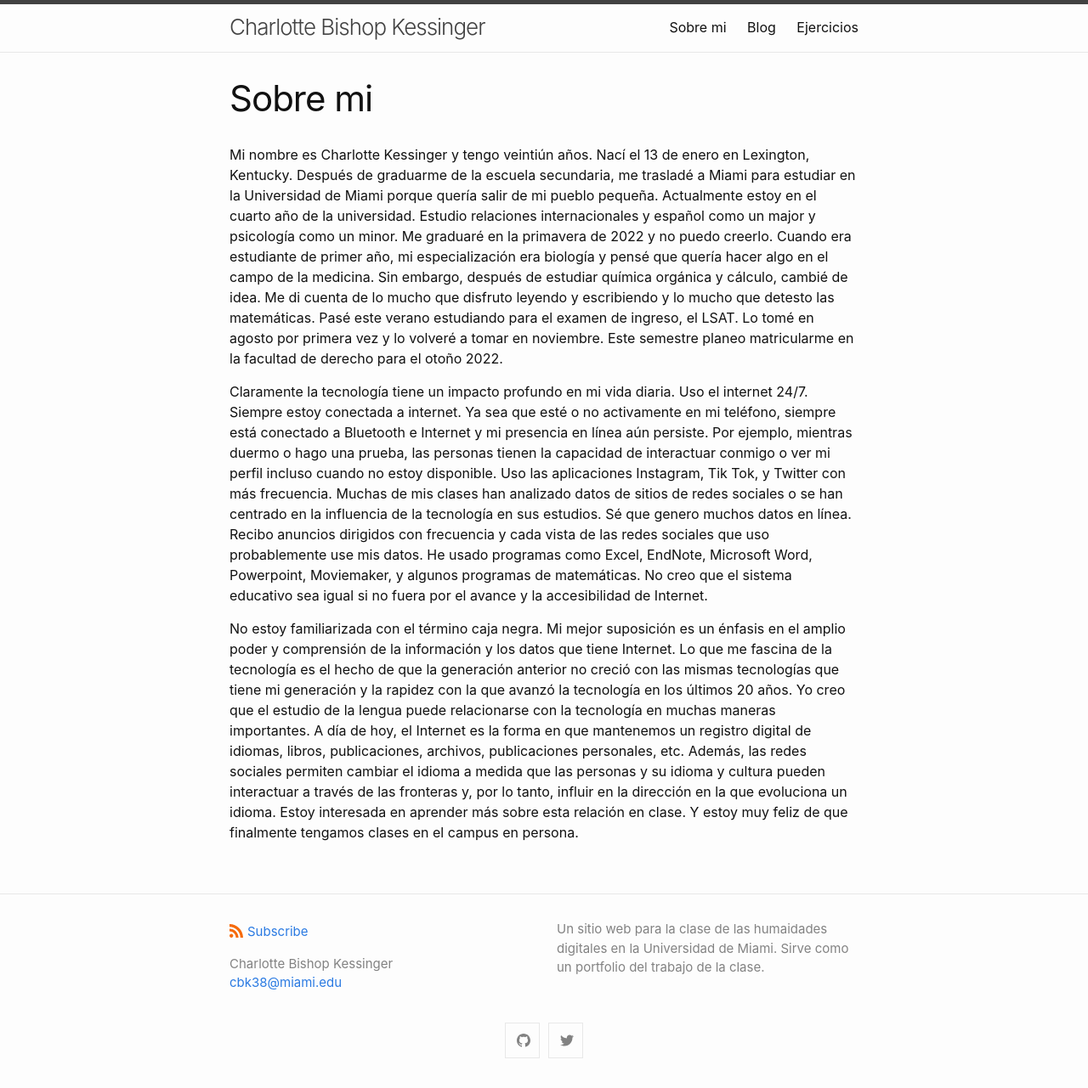
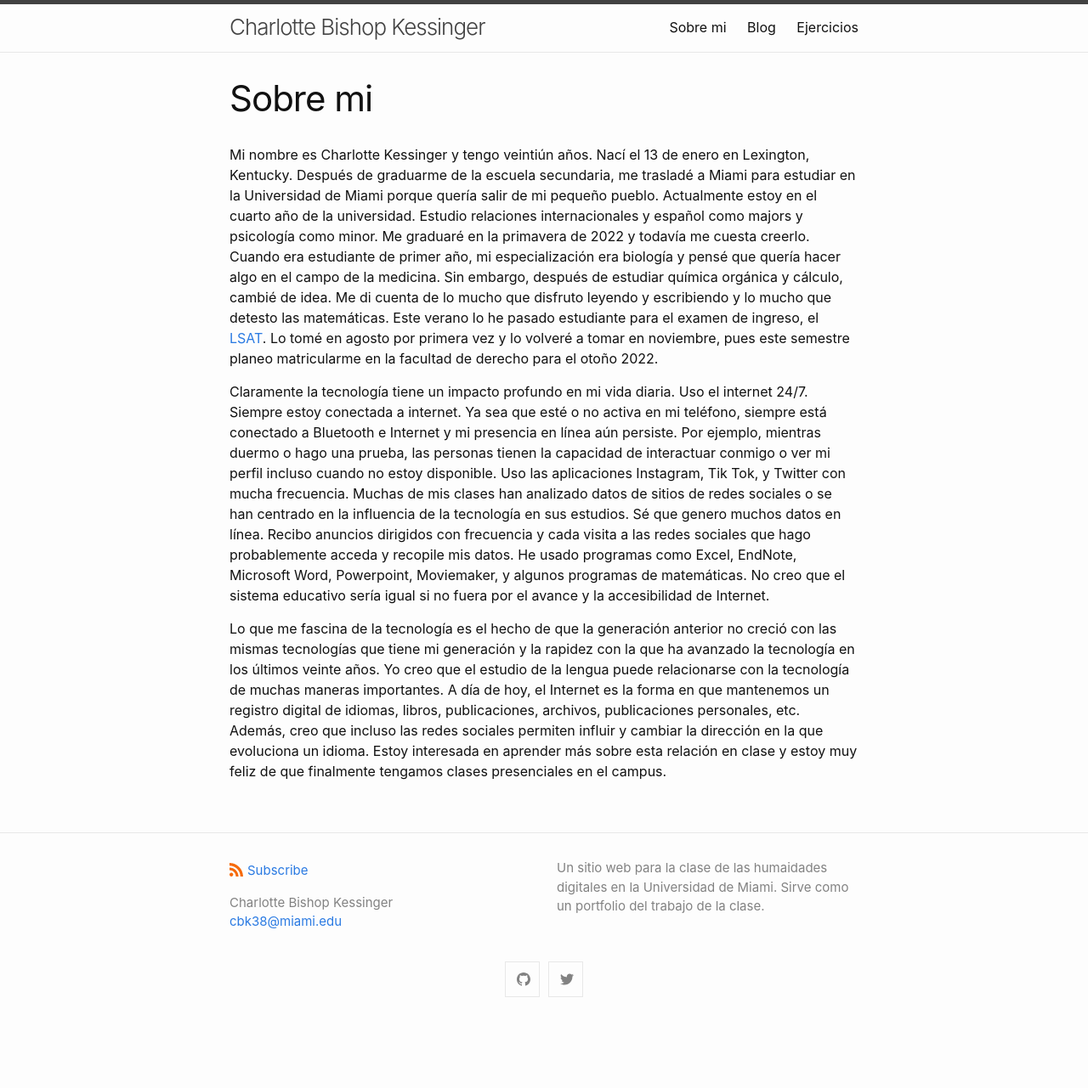
Before and after one commit to charkessinger/charkessinger.github.io, a Jekyll site: the page built from sobre_mi.md, in a window 1280 px wide. Shown: the whole page at 85% size. Built offline with Jekyll 4.4.1, drawn with Linux system fonts in a browser that asks for light colours; after the commit the page ends 1209 px from its top, so only the background shows below that.

Commit message:
Update sobre_mi.md

```diff
--- a/sobre_mi.md
+++ b/sobre_mi.md
@@ -3,8 +3,9 @@ layout: page
 title: Sobre mi
 permalink: /sobre_mi/
 ---
-<p>Mi nombre es Charlotte Kessinger y tengo veintiún años. Nací el 13 de enero en Lexington, Kentucky. Después de graduarme de la escuela secundaria, me trasladé a Miami para estudiar en la Universidad de Miami porque quería salir de mi pueblo pequeña. Actualmente estoy en el cuarto año de la universidad. Estudio relaciones internacionales y español como un major y psicología como un minor. Me graduaré en la primavera de 2022 y no puedo creerlo. Cuando era estudiante de primer año, mi especialización era biología y pensé que quería hacer algo en el campo de la medicina. Sin embargo, después de estudiar química orgánica y cálculo, cambié de idea. Me di cuenta de lo mucho que disfruto leyendo y escribiendo y lo mucho que detesto las matemáticas. Pasé este verano estudiando para el examen de ingreso, el LSAT. Lo tomé en agosto por primera vez y lo volveré a tomar en noviembre. Este semestre planeo matricularme en la facultad de derecho para el otoño 2022.<p>
 
-<p>Claramente la tecnología tiene un impacto profundo en mi vida diaria. Uso el internet 24/7. Siempre estoy conectada a internet. Ya sea que esté o no activamente en mi teléfono, siempre está conectado a Bluetooth e Internet y mi presencia en línea aún persiste. Por ejemplo, mientras duermo o hago una prueba, las personas tienen la capacidad de interactuar conmigo o ver mi perfil incluso cuando no estoy disponible. Uso las aplicaciones Instagram, Tik Tok, y Twitter con más frecuencia. Muchas de mis clases han analizado datos de sitios de redes sociales o se han centrado en la influencia de la tecnología en sus estudios. Sé que genero muchos datos en línea. Recibo anuncios dirigidos con frecuencia y cada vista de las redes sociales que uso probablemente use mis datos. He usado programas como Excel, EndNote, Microsoft Word, Powerpoint, Moviemaker, y algunos programas de matemáticas. No creo que el sistema educativo sea igual si no fuera por el avance y la accesibilidad de Internet.<p>
+Mi nombre es Charlotte Kessinger y tengo veintiún años. Nací el 13 de enero en Lexington, Kentucky. Después de graduarme de la escuela secundaria, me trasladé a Miami para estudiar en la Universidad de Miami porque quería salir de mi pequeño pueblo. Actualmente estoy en el cuarto año de la universidad. Estudio relaciones internacionales y español como majors y psicología como minor. Me graduaré en la primavera de 2022 y todavía me cuesta creerlo. Cuando era estudiante de primer año, mi especialización era biología y pensé que quería hacer algo en el campo de la medicina. Sin embargo, después de estudiar química orgánica y cálculo, cambié de idea. Me di cuenta de lo mucho que disfruto leyendo y escribiendo y lo mucho que detesto las matemáticas. Este verano lo he pasado estudiante para el examen de ingreso, el [LSAT](https://www.lsac.org/lsa). Lo tomé en agosto por primera vez y lo volveré a tomar en noviembre, pues este semestre planeo matricularme en la facultad de derecho para el otoño 2022.
 
-<p>No estoy familiarizada con el término caja negra. Mi mejor suposición es un énfasis en el amplio poder y comprensión de la información y los datos que tiene Internet. Lo que me fascina de la tecnología es el hecho de que la generación anterior no creció con las mismas tecnologías que tiene mi generación y la rapidez con la que avanzó la tecnología en los últimos 20 años. Yo creo que el estudio de la lengua puede relacionarse con la tecnología en muchas maneras importantes. A día de hoy, el Internet es la forma en que mantenemos un registro digital de idiomas, libros, publicaciones, archivos, publicaciones personales, etc. Además, las redes sociales permiten cambiar el idioma a medida que las personas y su idioma y cultura pueden interactuar a través de las fronteras y, por lo tanto, influir en la dirección en la que evoluciona un idioma. Estoy interesada en aprender más sobre esta relación en clase. Y estoy muy feliz de que finalmente tengamos clases en el campus en persona.<p>
+Claramente la tecnología tiene un impacto profundo en mi vida diaria. Uso el internet 24/7. Siempre estoy conectada a internet. Ya sea que esté o no activa en mi teléfono, siempre está conectado a Bluetooth e Internet y mi presencia en línea aún persiste. Por ejemplo, mientras duermo o hago una prueba, las personas tienen la capacidad de interactuar conmigo o ver mi perfil incluso cuando no estoy disponible. Uso las aplicaciones Instagram, Tik Tok, y Twitter con mucha frecuencia. Muchas de mis clases han analizado datos de sitios de redes sociales o se han centrado en la influencia de la tecnología en sus estudios. Sé que genero muchos datos en línea. Recibo anuncios dirigidos con frecuencia y cada visita a las redes sociales que hago probablemente acceda y recopile mis datos. He usado programas como Excel, EndNote, Microsoft Word, Powerpoint, Moviemaker, y algunos programas de matemáticas. No creo que el sistema educativo sería igual si no fuera por el avance y la accesibilidad de Internet.
+
+Lo que me fascina de la tecnología es el hecho de que la generación anterior no creció con las mismas tecnologías que tiene mi generación y la rapidez con la que ha avanzado la tecnología en los últimos veinte años. Yo creo que el estudio de la lengua puede relacionarse con la tecnología de muchas maneras importantes. A día de hoy, el Internet es la forma en que mantenemos un registro digital de idiomas, libros, publicaciones, archivos, publicaciones personales, etc. Además, creo que incluso las redes sociales permiten influir y cambiar la dirección en la que evoluciona un idioma. Estoy interesada en aprender más sobre esta relación en clase y estoy muy feliz de que finalmente tengamos clases presenciales en el campus.
```
